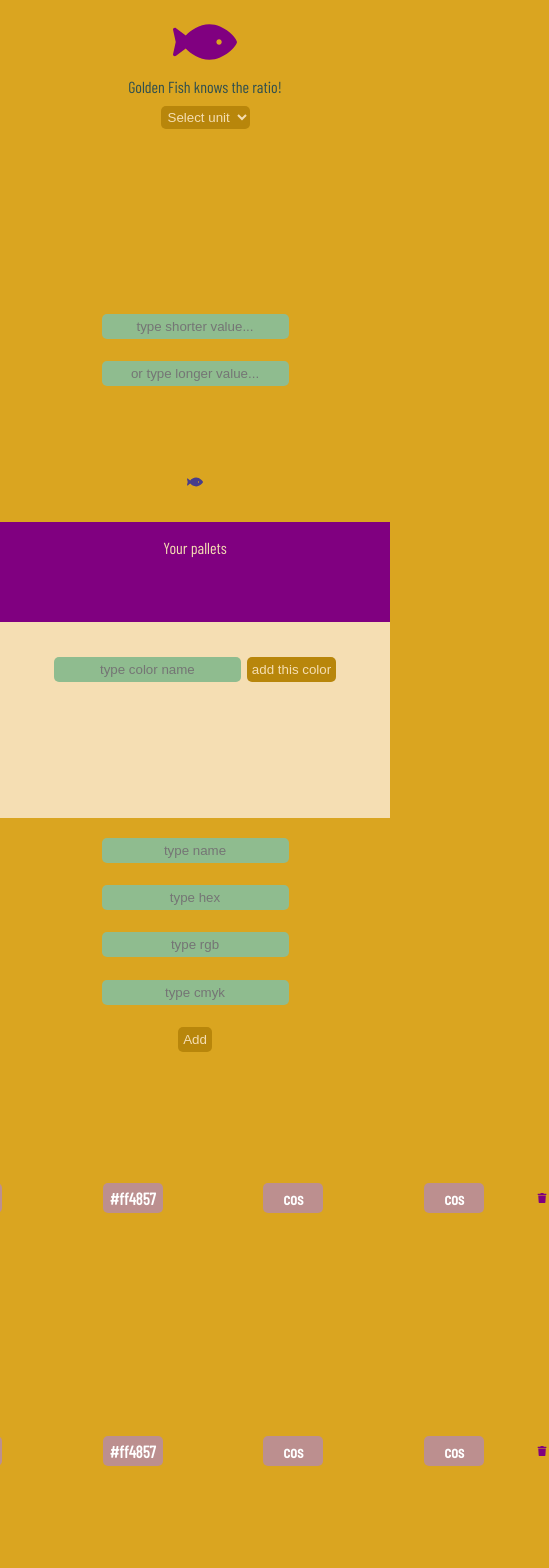
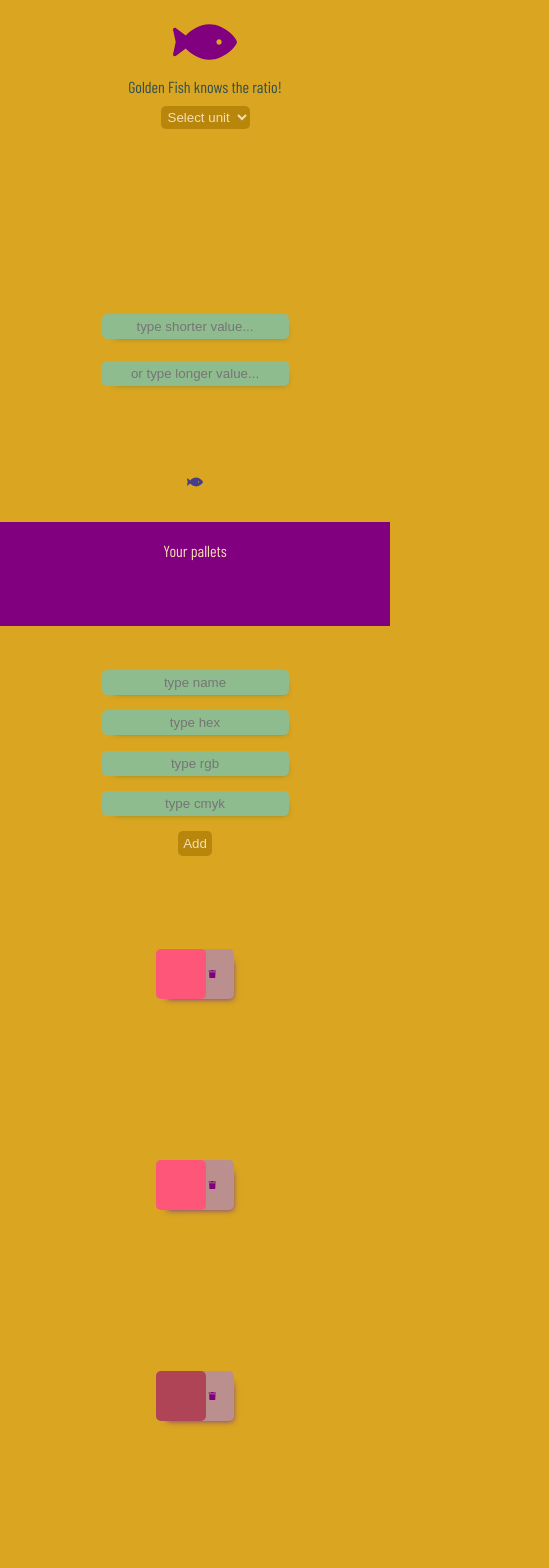
Before and after one commit to KaliKru/Golden-Fish, a React (Create React App) app: page / in a window 390 px wide. Shown: the top 1568 px of the page, 549 px wide, since content can reach past the window. Built offline with nearby package versions, Linux system fonts and the light colour scheme; data requests are answered from the project's data file.

Commit message:
ColorsManager media query

```diff
--- a/src/App.js
+++ b/src/App.js
@@ -20,7 +20,6 @@ const App = () => {
   return (
       <>
         <RatioCounter/>
-          <AddPallet/>
           <ColorsManager/>
       </>
   )
--- a/src/Color.css
+++ b/src/Color.css
@@ -12,9 +12,16 @@
 }
 
 
+@media (max-width: 600px) {
+    h2 {
+        display: none;
+    }
+}
+
+
 .style-color {
     width: 100%;
-    height: 30vh;
+    height: 25vh;
     background-color: goldenrod;
     display: flex;
     align-items: center;
@@ -26,10 +33,11 @@
     display: flex;
     flex-direction: row;
     align-items: center;
-    font-size: 0.7em;
+    font-size: 0.6em;
     justify-content: space-between;
-
-
+    background-color: rosybrown;
+    border-radius: 5px;
+    box-shadow: 5px 6px 6px -6px rebeccapurple;
 }
 
 
@@ -42,6 +50,7 @@ input {
     padding: 5px;
     margin: 3px;
     text-align: center;
+    box-shadow: 5px 6px 6px -8px darkolivegreen;
 }
 
 ul {
@@ -50,7 +59,7 @@ ul {
     padding: 0;
     background-color: wheat;
     width: 100vw;
-    height: 50px;
+    min-height: 50px;
 
 }
 
@@ -70,11 +79,13 @@ button {
     margin: 3px;
     cursor: pointer;
     color: wheat;
+    box-shadow: 5px 8px 6px -6px goldenrod;
 }
 
 .icon-trash {
     color: purple;
     font-size: 0.9em;
+    padding-right: 15px;
 }
 
 .icon-trash:hover {
@@ -94,6 +105,6 @@ h2 {
     color: white;
     padding: 5px;
     text-align: center;
-    min-width: 50px;
+    width: 67px;
     height: 20px;
 }
--- a/src/Color.js
+++ b/src/Color.js
@@ -9,6 +9,8 @@ const data = {
     name: "test Name",
     hex: "test hex"
 };
+
+
 
 function Color({ id, name, hex, rgb, cmyk, removeColor }) {
     return (
--- a/src/ColorsManager.js
+++ b/src/ColorsManager.js
@@ -38,6 +38,7 @@ function ColorsManager() {
 
         return (
             <div>
+                <div className={"rainbow1"}>Your pallets</div>
                 <AddColor fetchColors={getColors}/>
                 <ul>
                     {colors.length === 0
--- a/src/RatioCounter.js
+++ b/src/RatioCounter.js
@@ -28,6 +28,8 @@ function RatioCounter() {
 
 
 
+
+
     return (
         <div>
             <Unit/>
@@ -52,7 +54,7 @@ function RatioCounter() {
 
 
             <div className={"resultBox"}>
-                <FaFish  style={{
+                <FaFish style={{
                     width: y + 'px',
                     height: x + 'px',
                     color: "darkslateblue",
--- a/src/addPallet.css
+++ b/src/addPallet.css
@@ -28,7 +28,7 @@
     height: 10vh;
     width: 100%;
     text-align: center;
-    padding-top: 1em;
+    padding-top: 1.2em;
     margin-bottom: 2em;
 }
 
--- a/src/db.json
+++ b/src/db.json
@@ -1,46 +1,60 @@
 {
   "colors": [
     {
-      "name": "maine",
-      "hex": "#ff4857",
-      "rgb": "cos",
-      "cmyk": "cos",
-      "id": 1
-    },
-    {
-      "name": "",
-      "hex": "#ff4857",
-      "rgb": "cos",
-      "cmyk": "cos",
-      "id": 2
-    },
-    {
-      "name": "ddis",
-      "hex": "#ffffff",
-      "rgb": "djdj",
-      "cmyk": "dd",
+      "name": "main",
+      "hex": "#fe5678",
+      "rgb": "no",
+      "cmyk": "no",
       "id": 3
     },
     {
-      "name": "sss",
-      "hex": "",
-      "rgb": "",
-      "cmyk": "",
+      "name": "main",
+      "hex": "#fd5678",
+      "rgb": "no",
+      "cmyk": "no",
       "id": 4
     },
     {
-      "name": "red",
-      "hex": "#ff3456",
-      "rgb": "nie wiem",
-      "cmyk": "CMYK",
+      "name": "blue",
+      "hex": "#ae4455",
+      "rgb": "n",
+      "cmyk": "n",
       "id": 5
     },
     {
-      "name": "red",
-      "hex": "#ff3456",
-      "rgb": "nie wiem jaki",
-      "cmyk": "CMYK",
+      "name": "blue",
+      "hex": "#ba4455",
+      "rgb": "n",
+      "cmyk": "n",
       "id": 6
+    },
+    {
+      "name": "blue",
+      "hex": "#cg4455",
+      "rgb": "n",
+      "cmyk": "n",
+      "id": 7
+    },
+    {
+      "name": "blue",
+      "hex": "#ed4455",
+      "rgb": "n",
+      "cmyk": "n",
+      "id": 8
+    },
+    {
+      "name": "blue",
+      "hex": "#44e55d",
+      "rgb": "n",
+      "cmyk": "n",
+      "id": 9
+    },
+    {
+      "name": "bg",
+      "hex": "#567e32",
+      "rgb": "n",
+      "cmyk": "n",
+      "id": 10
     }
   ]
 }
```
